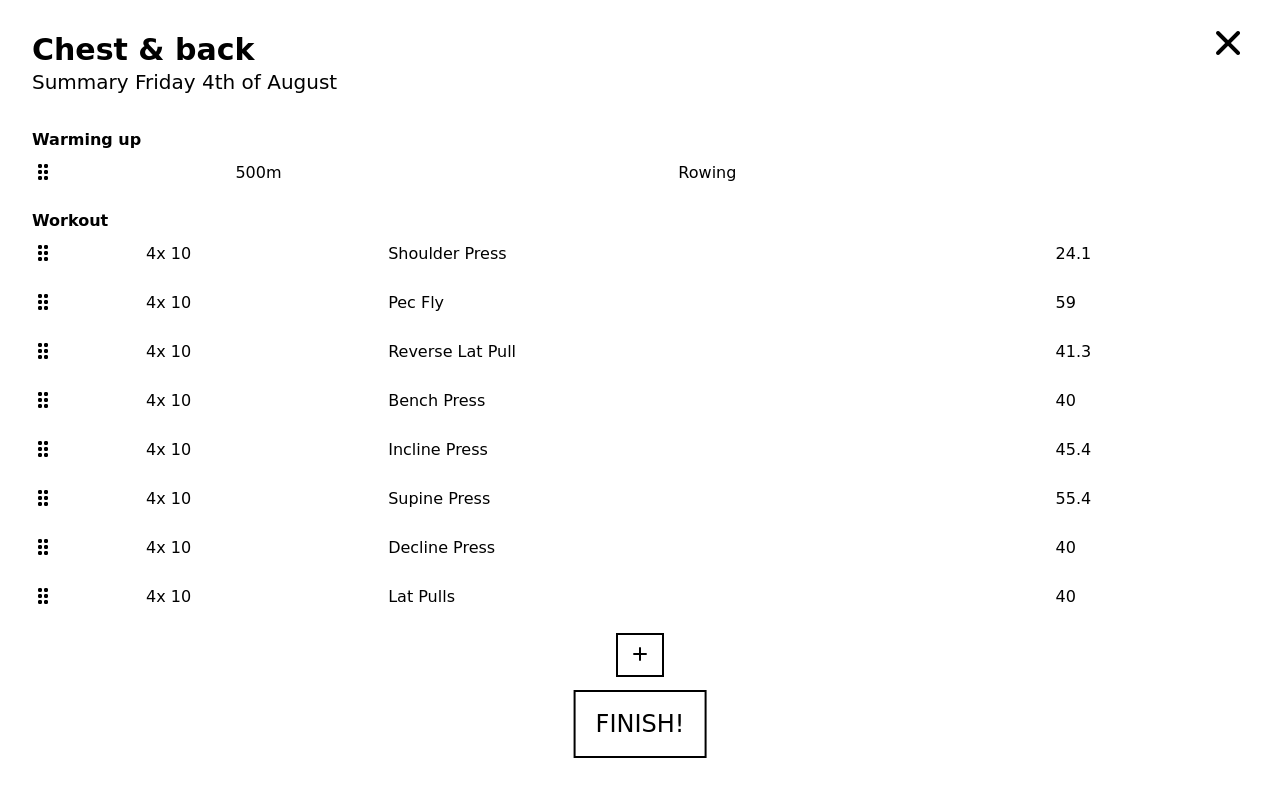
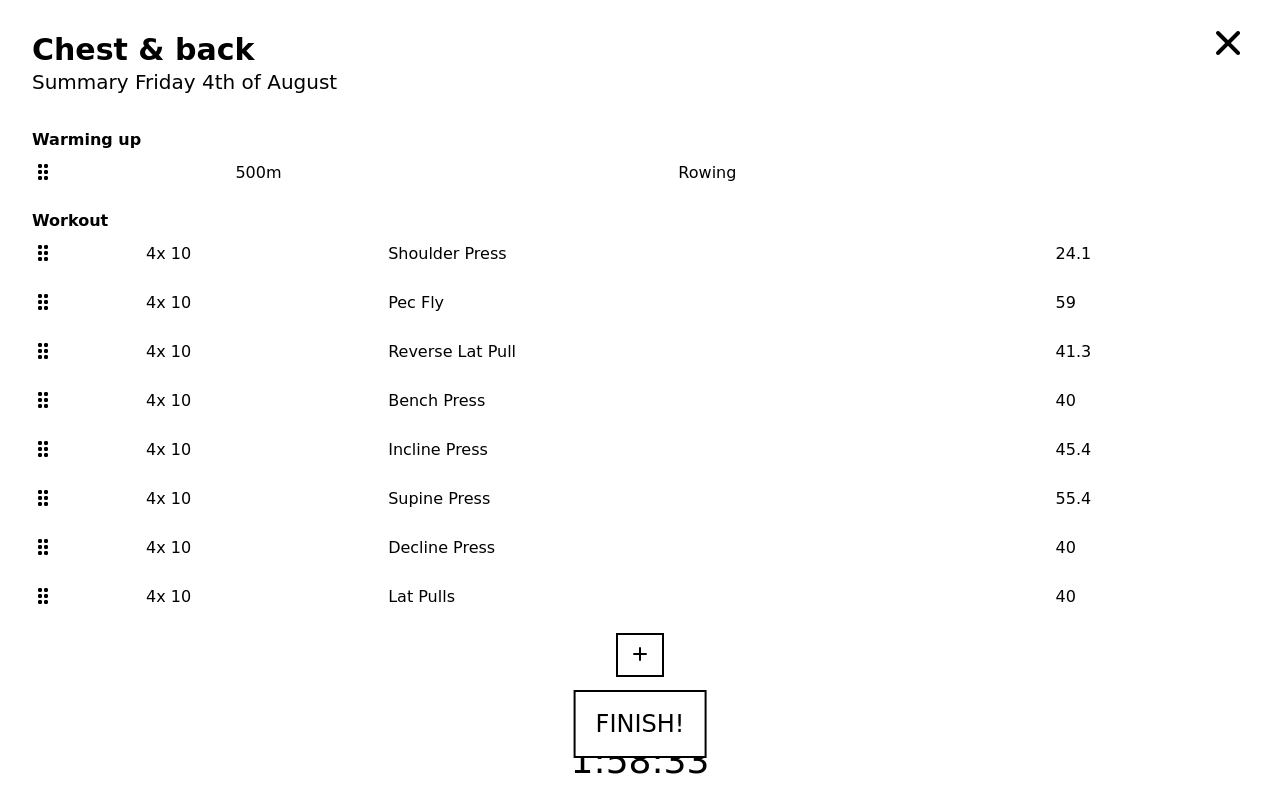
Before and after one commit to yansiegers/sveltekit-workout-app, a SvelteKit app: page /workout-routines/0/finish in a window 1280 px wide. Built offline with nearby package versions, Linux system fonts and the light colour scheme.

Commit message:
Add workout time

```diff
--- a/src/routes/workout-routines/0/finish/+page.svelte
+++ b/src/routes/workout-routines/0/finish/+page.svelte
@@ -39,13 +39,18 @@
 	<main class=" h-full overflow-y-scroll p-8">
 		<Header heading={workoutRoutine.name} {subHeading} exit={true} href="/" />
 
-		<div class="mb-24">
+		<div class="mb-28">
 			<OrderableExercisesList title="Warming up" exercises={warmingUpExercises} />
 			<OrderableExercisesList title="Workout" exercises={workoutExercises} />
+
 			<div class="flex justify-center">
 				<button class="border-2 border-black bg-white px-3 py-2">
 					<Icon name="plus" />
 				</button>
+			</div>
+
+			<div class="mt-16 flex justify-center">
+				<span class="text-center text-4xl">1:58:33</span>
 			</div>
 		</div>
 
```
